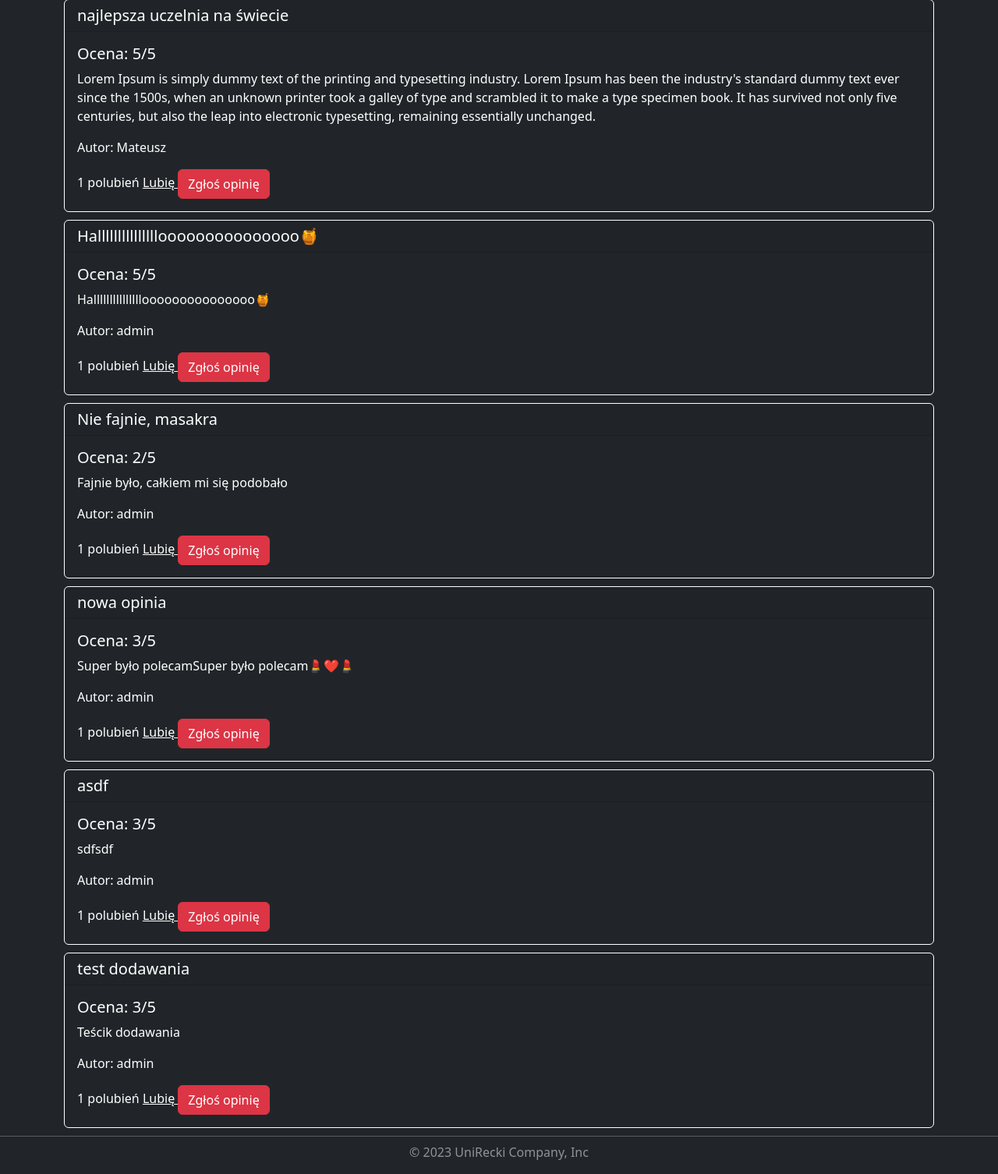
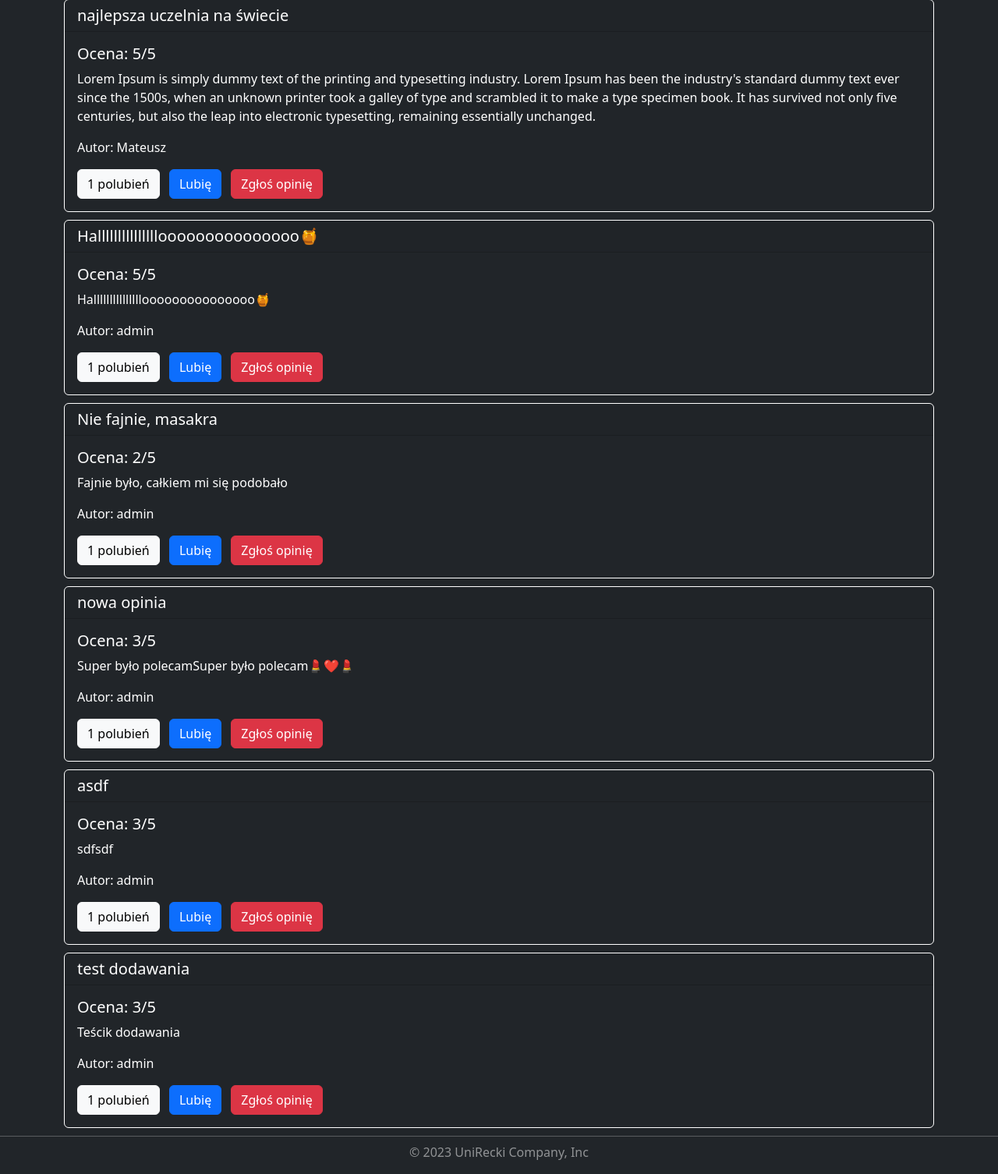
Before and after one commit to MateuszGrabarczyk/UniRecka---University-Reviews-Web-App-in-Django, a Django app: page /university/2/ in a window 1280 px wide. Shown: the part 451-1957 px from the top of the page at 78% size. Run offline with Django 4.2, Linux system fonts and the light colour scheme; data comes from the database, SQL or seed files in the repository; both versions use the stored data as it was after the commit; some libraries are stand-ins or nearby versions.

Commit message:
💄Style like buttons

```diff
--- a/unirecka/universities/templates/universities/university_detail.html
+++ b/unirecka/universities/templates/universities/university_detail.html
@@ -29,13 +29,13 @@
                     <p class="card-text">{{ review.description }}</p>
                     <p class="card-text">Autor: {{ review.user.username }}</p>
                     {% with total_likes=review.users_like.count %}
-                        <span class="count-{{ review.id }}">
+                        <span class="count-{{ review.id }} btn btn-light me-2">
                             <span class="total">{{ total_likes }}</span>
                             polubień
                         </span>
                     {% endwith %}
                     <a href="#"
-                       class="like button"
+                       class="like btn btn-primary me-2"
                        data-id="{{ review.id }}"
                        data-action="{% if request.user in review.users_like.all %}un{% endif %}like">
                         {% if request.user not in review.users_like.all %}
```
Also changed, not shown: unirecka/db.sqlite3.
